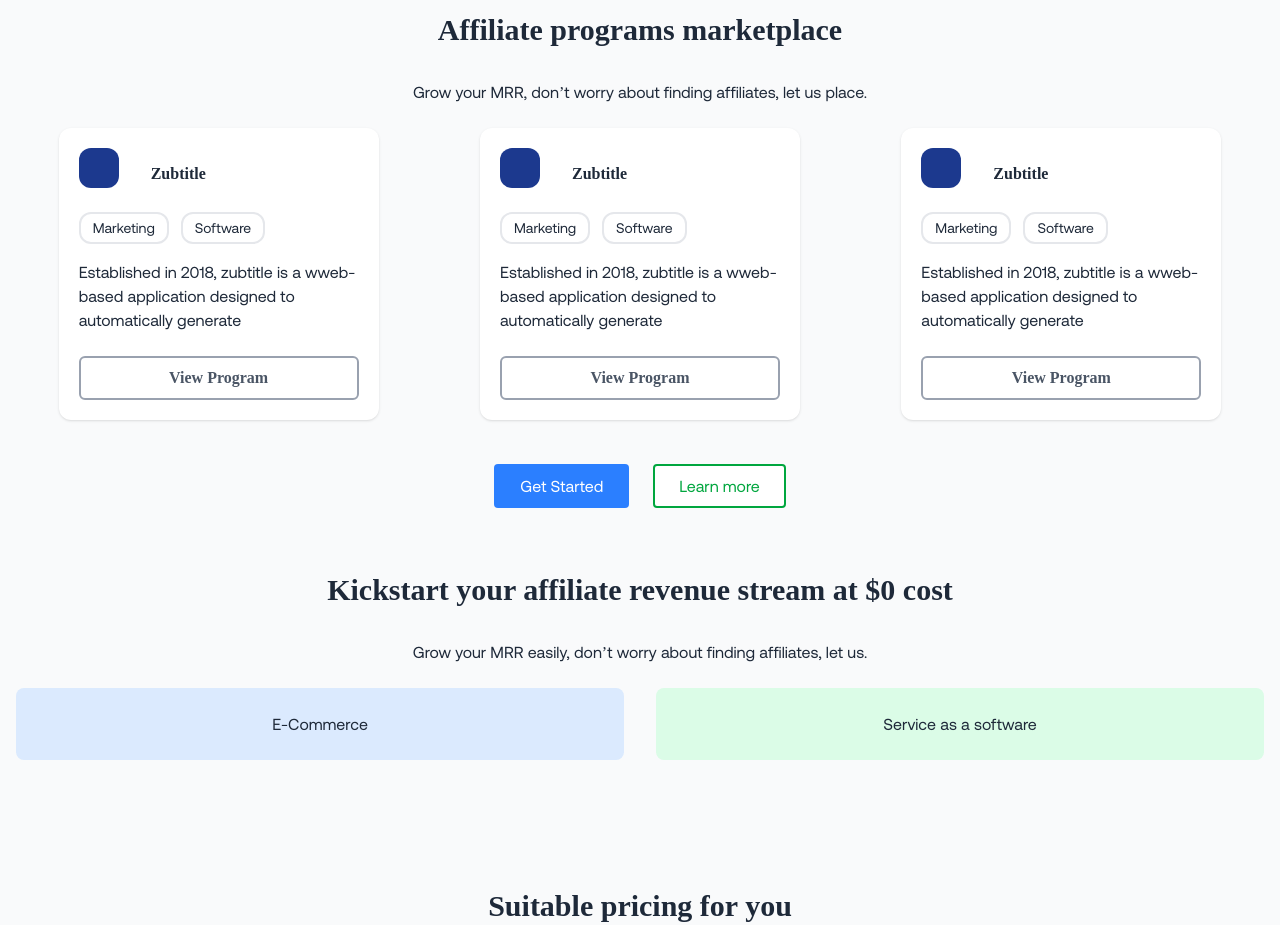
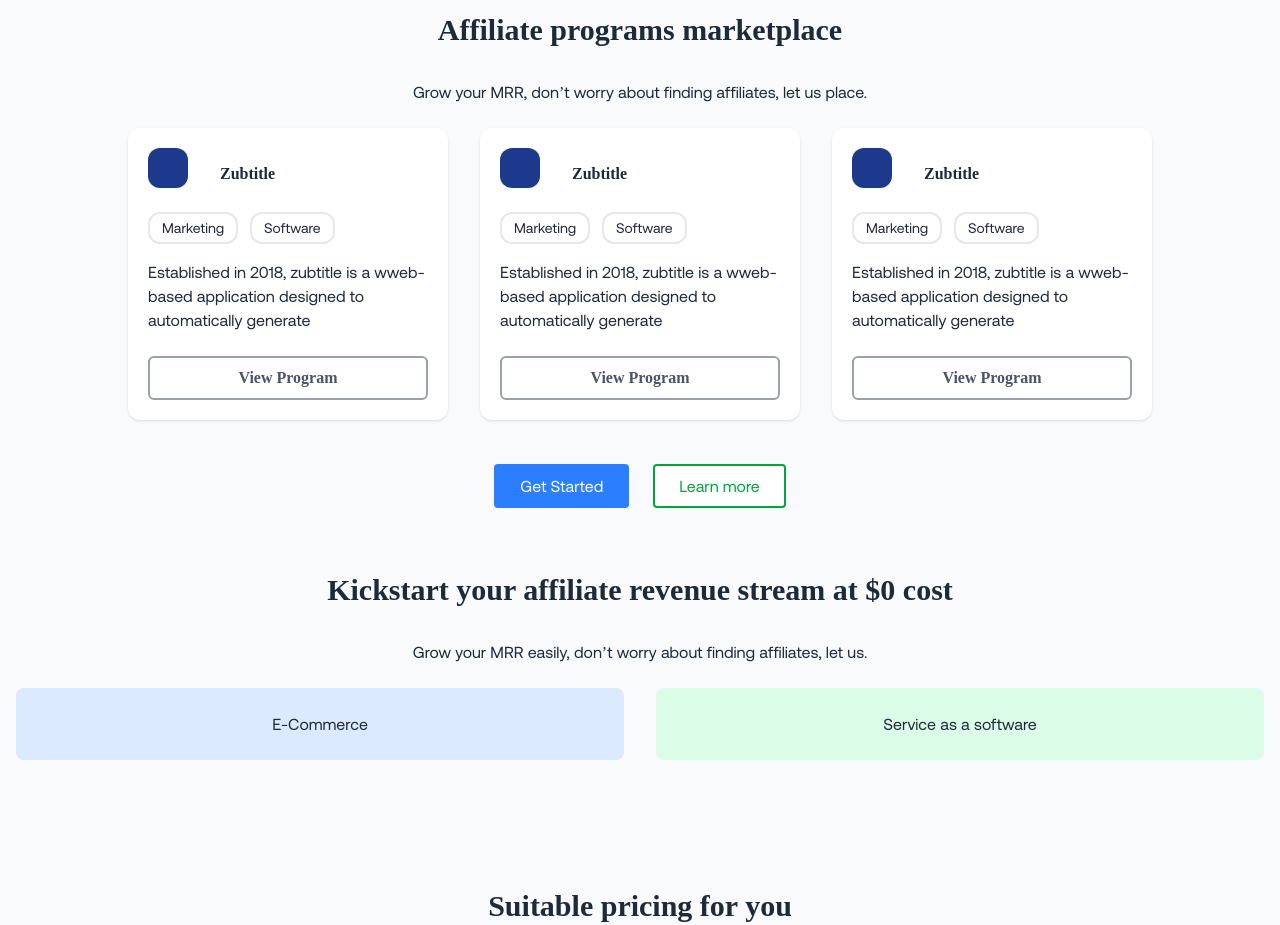
Before and after one commit to fasakinhenry/shoptinz, a React (Vite) app in the folder client/: page / in a window 1280 px wide. Shown: the part 1280-2205 px from the top of the page. Built offline with nearby package versions, Linux system fonts and the light colour scheme; a web font is replaced by a local one.

Commit message:
feat: update the marketplace section

```diff
--- a/client/src/components/landing/marketplace/index.jsx
+++ b/client/src/components/landing/marketplace/index.jsx
@@ -9,7 +9,7 @@
       <p className='mb-6'>
         Grow your MRR, don’t worry about finding affiliates, let us place.
       </p>
-      <div className='flex flex-col justify-around items-center w-full md:flex-row gap-4'>
+      <div className='flex flex-col justify-center items-center w-full md:flex-row gap-4 md:gap-8'>
         {/* Marketplace card */}
         <div className='market-card bg-white rounded-xl shadow max-w-80 p-5 flex flex-col text-left'>
           <header className='flex items-center h-full mb-3'>
```
